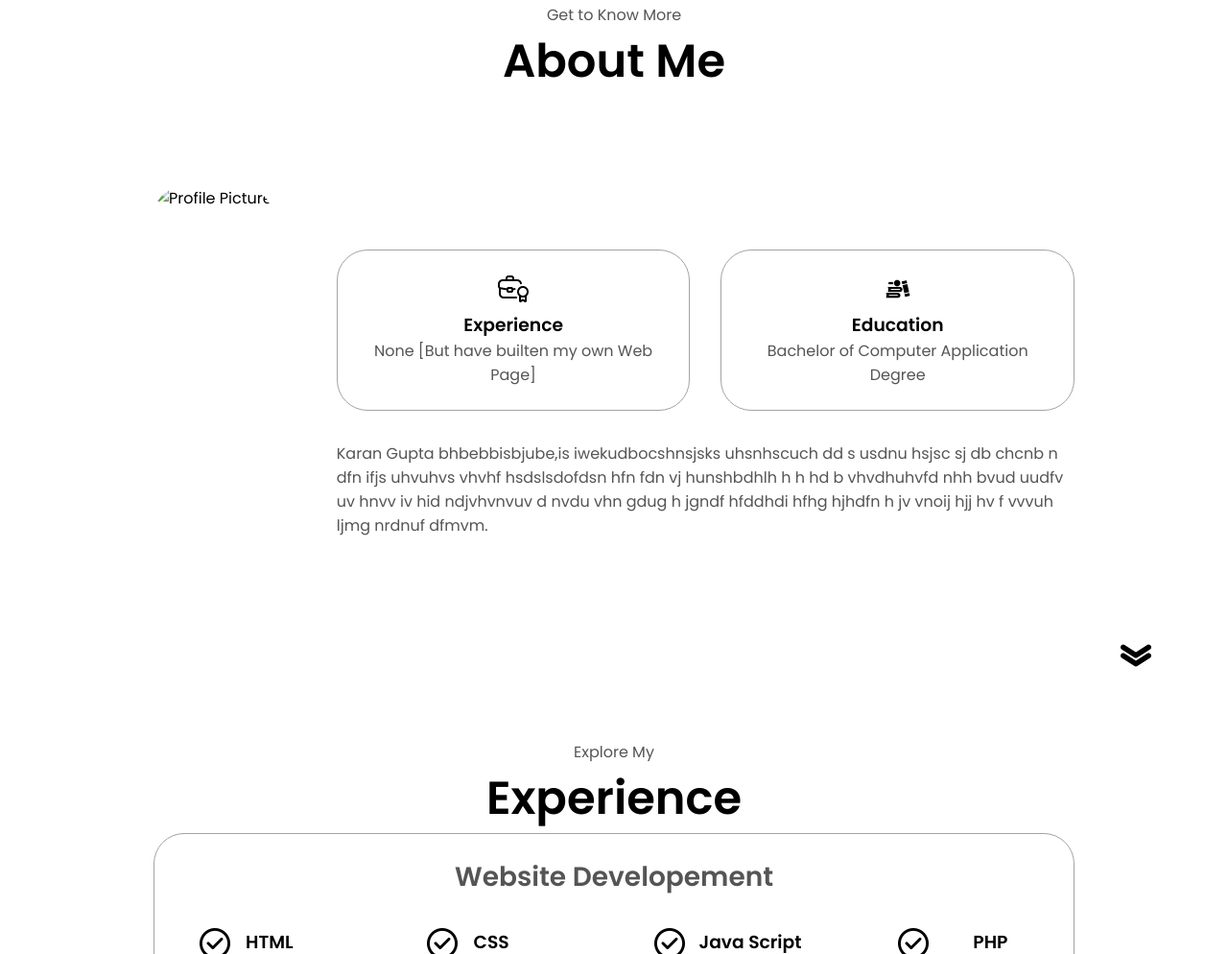
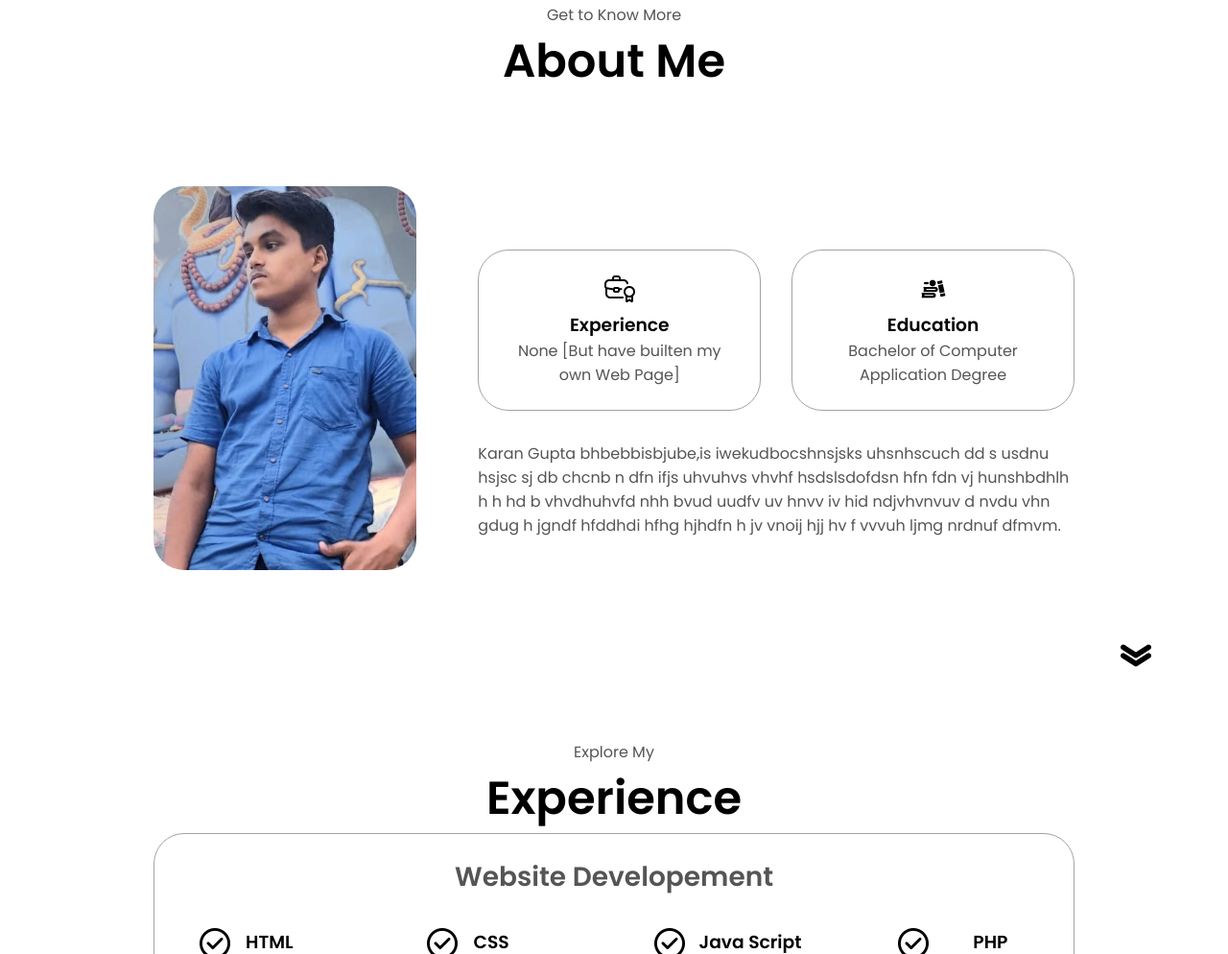
Before and after one commit to mercinati/portfolio, a plain HTML site: page index.html in a window 1280 px wide. Shown: the part 805-1799 px from the top of the page at 96% size. Drawn offline with Linux system fonts and the light colour scheme.

Commit message:
Update index.html

```diff
--- a/index.html
+++ b/index.html
@@ -62,7 +62,7 @@
         <h1 class="title">About Me</h1>
         <div class="section-container">
             <div class="section__pic-container">
-                <img src="image1.jpg" alt="Profile Picture" class="about-pic">
+                <img src="image1.jpeg" alt="Profile Picture" class="about-pic">
             </div>
             <div class="about-details-container">
                 <div class="about-container">
```
